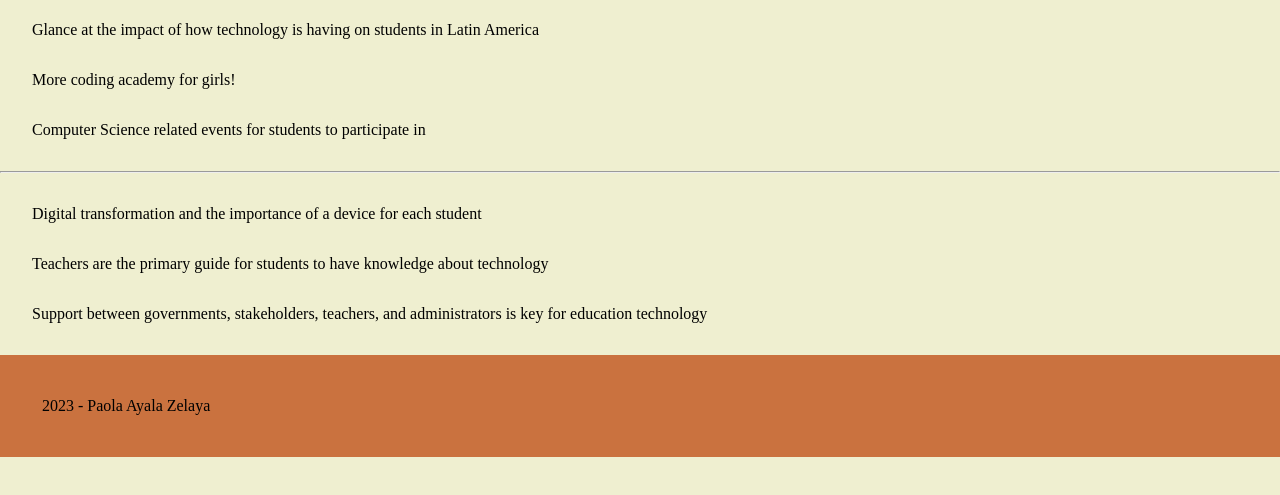
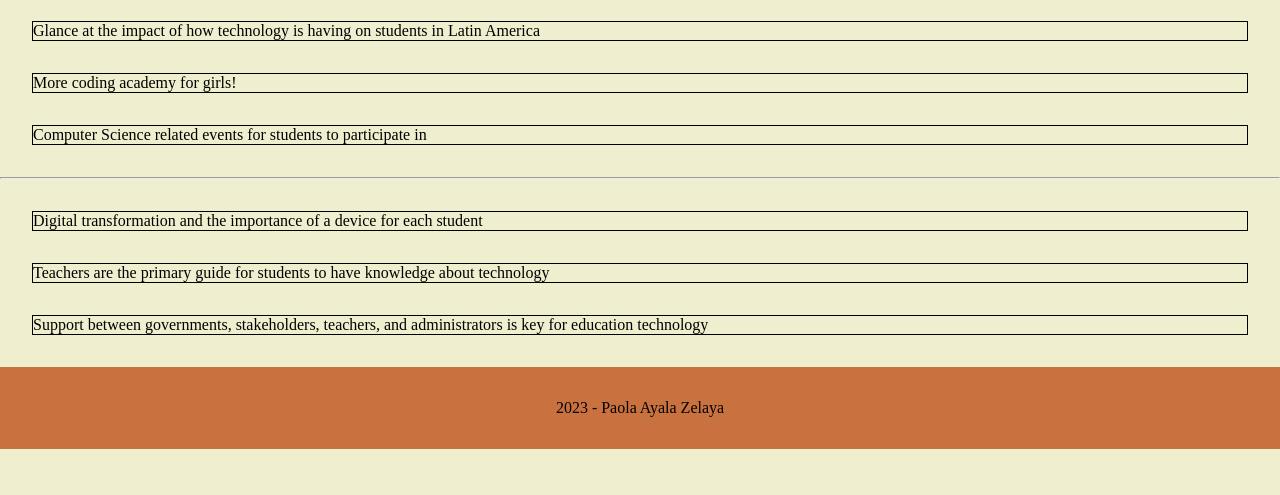
Before and after one commit to payalazelaya/Honors-Capstone, an Eleventy site: page src/index.html in a window 1280 px wide. Shown: the part 75-570 px from the top of the page. Built offline with nearby package versions, Linux system fonts and the light colour scheme; Eleventy itself is replaced by a stand-in of ours; files that its build step writes are made by us from their sources.

Commit message:
Update CSS and HTML

```diff
--- a/src/index.html
+++ b/src/index.html
@@ -27,6 +27,7 @@
   </header>
   <h1>How Has Technology Impacted Latin America?</h1>
   <h2>Insights into the benefits of technology in Latin America are shown down below</h2>
+  <main>
     <p>Glance at the impact of how technology is having on students in Latin America</p>
     <p>More coding academy for girls!</p>
     <p>Computer Science related events for students to participate in</p>
@@ -34,6 +35,7 @@
     <p>Digital transformation and the importance of a device for each student</p>
     <p>Teachers are the primary guide for students to have knowledge about technology</p>
     <p>Support between governments, stakeholders, teachers, and administrators is key for education technology</p>
+    </main>
   <footer>
     <p>2023 - Paola Ayala Zelaya</p>
   </footer>
--- a/src/sass/base/_reset.scss
+++ b/src/sass/base/_reset.scss
@@ -56,13 +56,15 @@
   background-color:  #EFEFD0;
 }
 
-p {
+main p {
   margin-inline: 2rem;
   margin-block: 2rem;
+  border: 1px solid hsl(0, 0%, 0%);
 }
 
 footer {
+  text-align: center;
   width: 100&;
-  padding: 10px;
+  padding: 2rem;
   background-color: hsl(22, 57%, 52%);
 }
```
Lines whose indentation alone changed are shown as unchanged.
